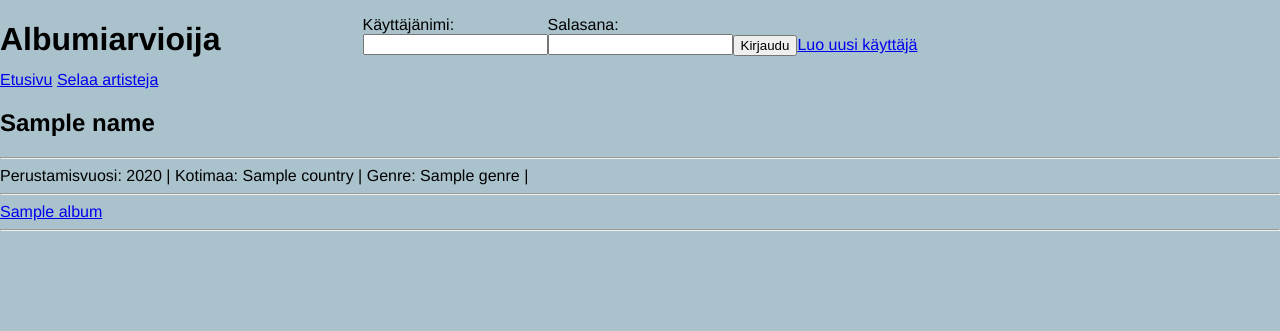
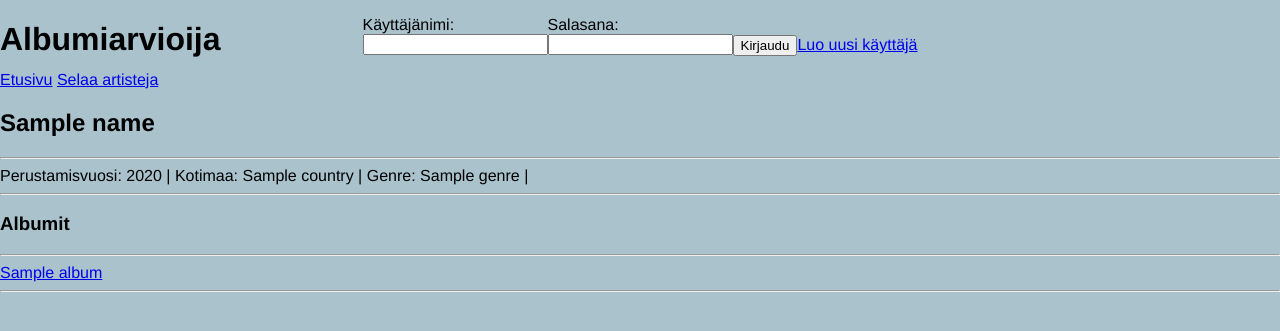
Before and after one commit to fialco/albumiarvioija, a Flask app: template templates/artist.html in a window 1280 px wide. Shown: the top 331 px of the page. Run offline with Flask 3, Linux system fonts and the light colour scheme; the template is opened without the code that fills it: most values are stand-ins (such as "Sample title", 1, 10 or a date in 2020).

Commit message:
Minor formatting changes

```diff
--- a/templates/artist.html
+++ b/templates/artist.html
@@ -7,6 +7,8 @@ Perustamisvuosi: {{ year }} |
 Kotimaa: {{ country }} |
 Genre: {{ genre }} |
 <hr>
+<h3>Albumit</h3>
+<hr>
 {% for album in albums %}
 <a href="/albums/{{ album.id }}">{{ album.name }}</a>
 <hr>
--- a/users.py
+++ b/users.py
@@ -30,9 +30,6 @@ def register(username, password, rank):
         return False
     return login(username, password)
 
-def user_id():
-    return session.get("user_id", 0)
-
 def logout():
     del session["user_id"]
     del session["username"]
@@ -41,3 +38,6 @@ def logout():
 def check_csrf():
     if session["csrf_token"] != request.form["csrf_token"]:
         abort(403)
+
+def user_id():
+    return session.get("user_id", 0)
```
